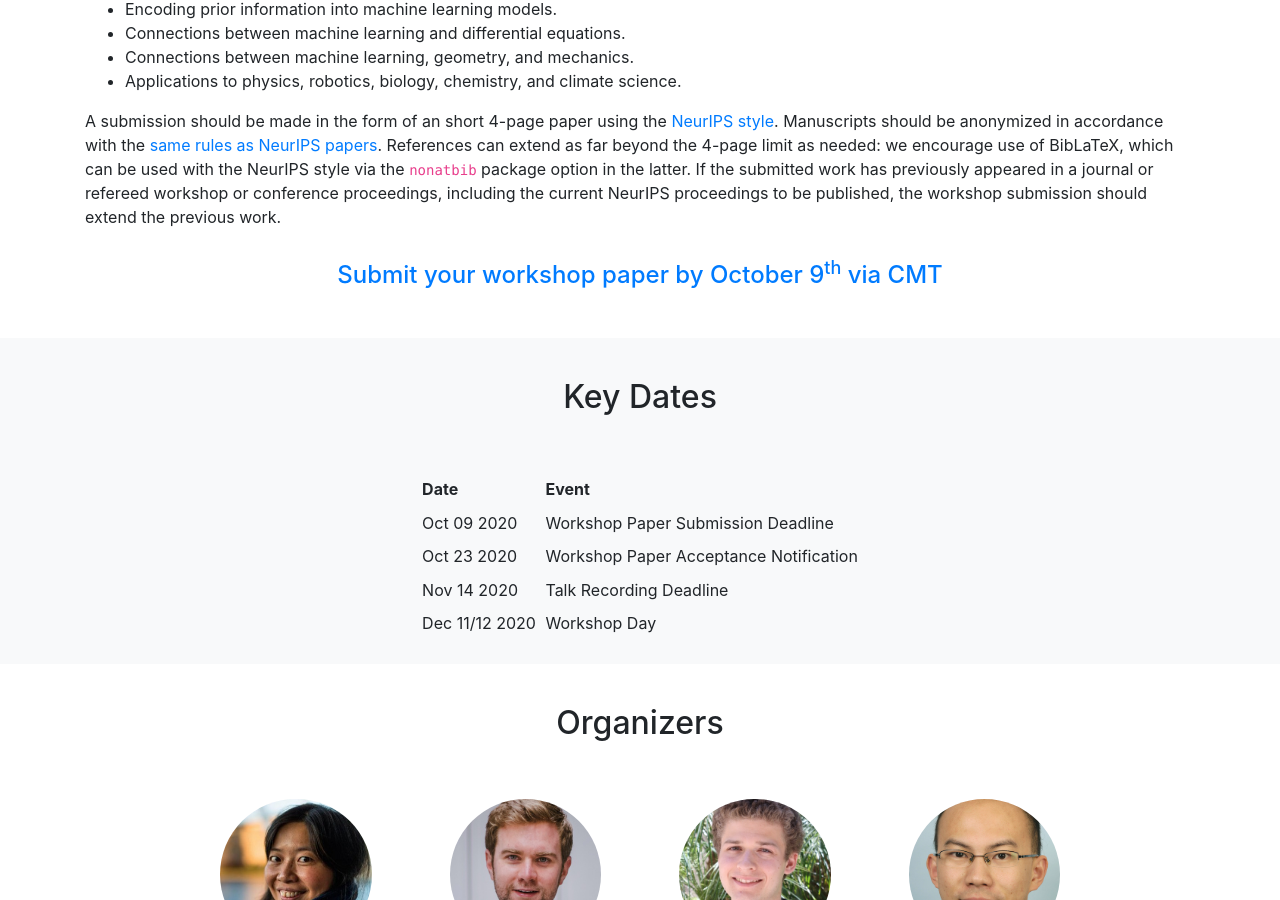
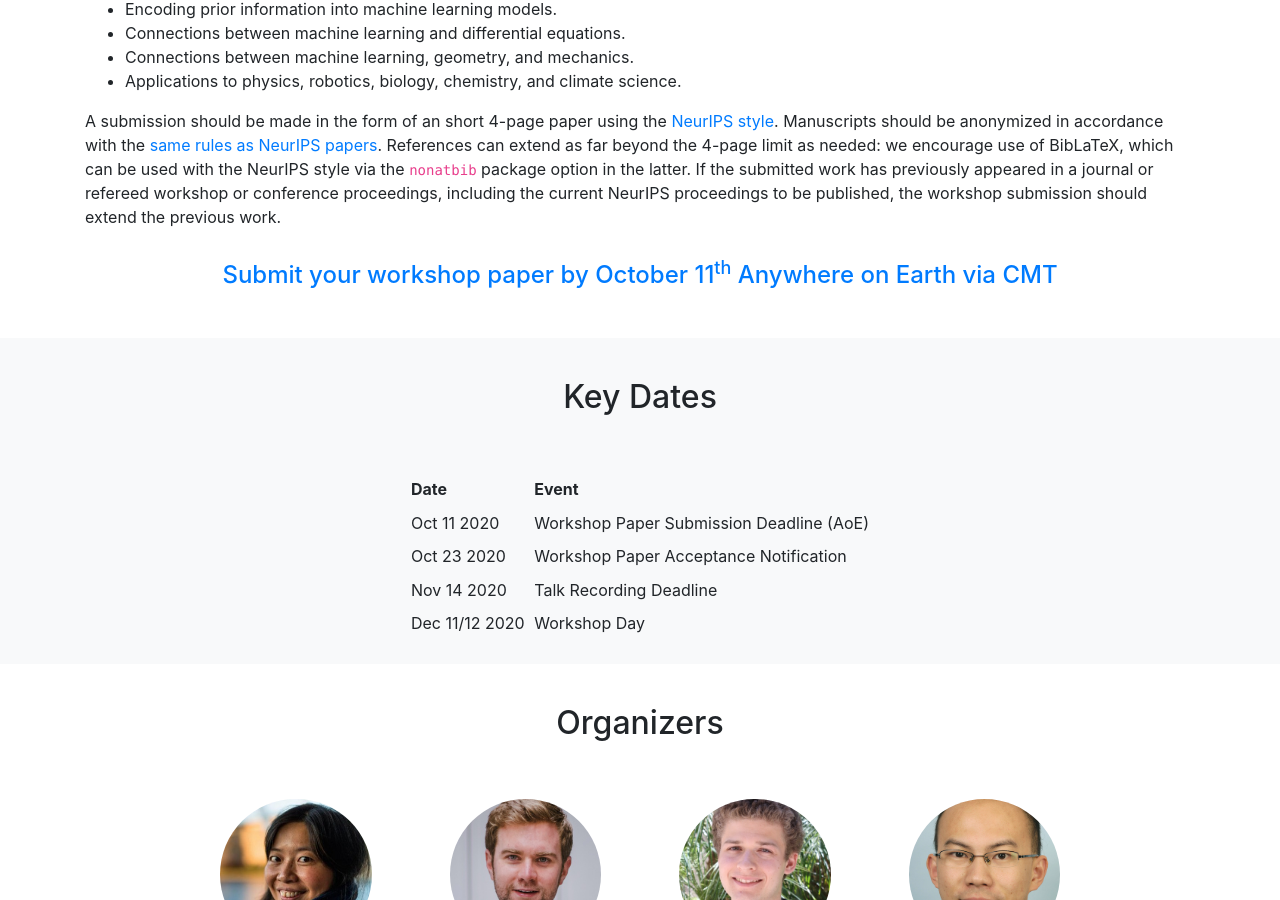
Before and after one commit to inductive-biases/inductive-biases.github.io, a Jekyll site: the page built from index.md, in a window 1280 px wide and 900 px high, scrolled down 1906 px. Built offline with Jekyll 4.4.1, drawn with Linux system fonts in a browser that asks for light colours.

Commit message:
Bump forward deadlines.

```diff
--- a/callforpapers.md
+++ b/callforpapers.md
@@ -18,4 +18,4 @@ Manuscripts should be anonymized in accordance with the [same rules as NeurIPS p
 References can extend as far beyond the 4-page limit as needed: we encourage use of BibLaTeX, which can be used with the NeurIPS style via the `nonatbib` package option in the latter.
 If the submitted work has previously appeared in a journal or refereed workshop or conference proceedings, including the current NeurIPS proceedings to be published, the workshop submission should extend the previous work.
 
-<p class="h4 text-center py-3"><a href="https://cmt3.research.microsoft.com/NeurIPSIBW2020">Submit your workshop paper by October 9<sup>th</sup> via CMT</a></p>
+<p class="h4 text-center py-3"><a href="https://cmt3.research.microsoft.com/NeurIPSIBW2020">Submit your workshop paper by October 11<sup>th</sup> Anywhere on Earth via CMT</a></p>
--- a/keydates.md
+++ b/keydates.md
@@ -6,13 +6,13 @@ published: false
 
 <div class="table-sm table-hover d-flex justify-content-center" markdown="1">
 
-| Date        | Event                                          |
-|-------------|------------------------------------------------|
-| Oct 09 2020 | Workshop Paper Submission Deadline             |
-| Oct 23 2020 | Workshop Paper Acceptance Notification         |
-| Nov 14 2020 | Talk Recording Deadline                        |
-| Dec 11/12 2020 | Workshop Day                                  |
-|-------------|------------------------------------------------|
+| Date           | Event                                          |
+|----------------|------------------------------------------------|
+| Oct 11 2020    | Workshop Paper Submission Deadline (AoE)       |
+| Oct 23 2020    | Workshop Paper Acceptance Notification         |
+| Nov 14 2020    | Talk Recording Deadline                        |
+| Dec 11/12 2020 | Workshop Day                                   |
+|----------------|------------------------------------------------|
 
 
 </div>
```
